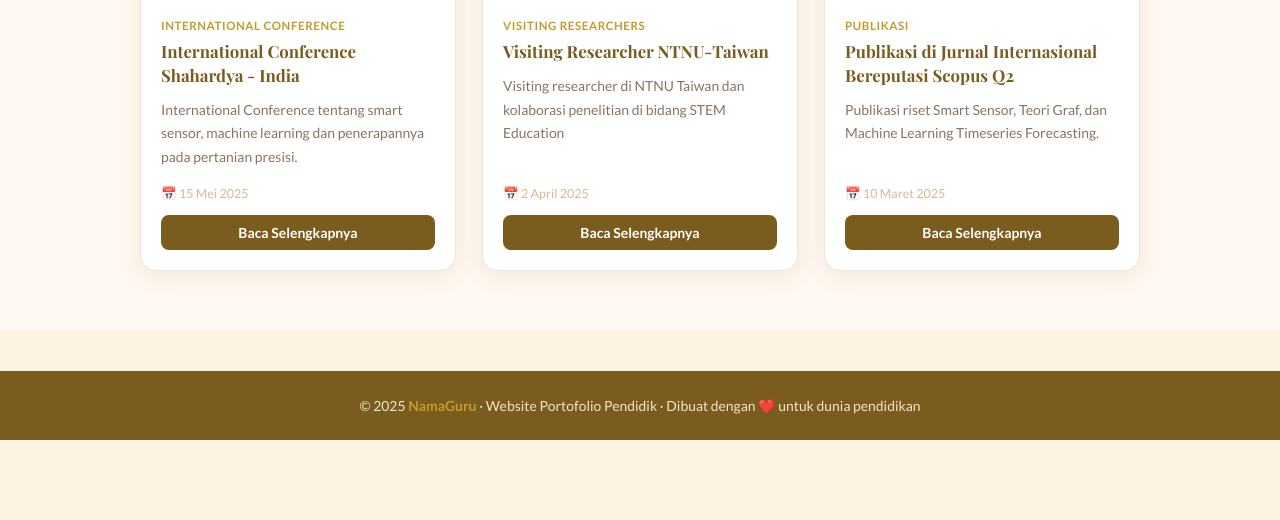
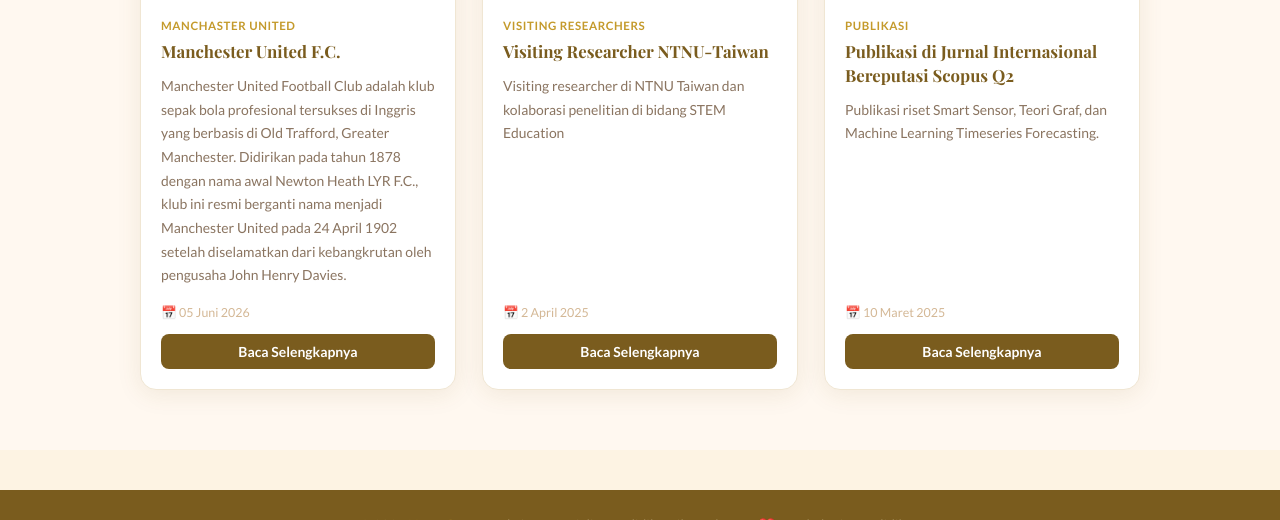
Before and after one commit to radiyanmagandy-sketch/website_RM, a plain HTML site: page index.html in a window 1280 px wide. Shown: the part 856-1376 px from the top of the page. Before the commit the page ends 1296 px from the top, so only its background shows below. Drawn offline with nearby package versions, Linux system fonts and the light colour scheme.

Commit message:
Update index.html

```diff
--- a/index.html
+++ b/index.html
@@ -317,10 +317,10 @@
   <img src="workshop.jpg" style="width:100%;height:100%;object-fit:cover"/>
 </div>
           <div class="card-body">
-            <div class="card-tag">International Conference</div>
-            <div class="card-title">International Conference Shahardya - India</div>
-            <p class="card-desc">International Conference tentang smart sensor, machine learning dan penerapannya pada pertanian presisi.</p>
-            <div class="card-meta">📅 15 Mei 2025</div>
+            <div class="card-tag">MANCHASTER UNITED</div>
+            <div class="card-title">Manchester United F.C.</div>
+            <p class="card-desc">Manchester United Football Club adalah klub sepak bola profesional tersukses di Inggris yang berbasis di Old Trafford, Greater Manchester. Didirikan pada tahun 1878 dengan nama awal Newton Heath LYR F.C., klub ini resmi berganti nama menjadi Manchester United pada 24 April 1902 setelah diselamatkan dari kebangkrutan oleh pengusaha John Henry Davies.</p>
+            <div class="card-meta">📅 05 Juni 2026</div>
             <button class="btn-read" onclick="showPage('kegiatan')">Baca Selengkapnya</button>
           </div>
         </div>
```
